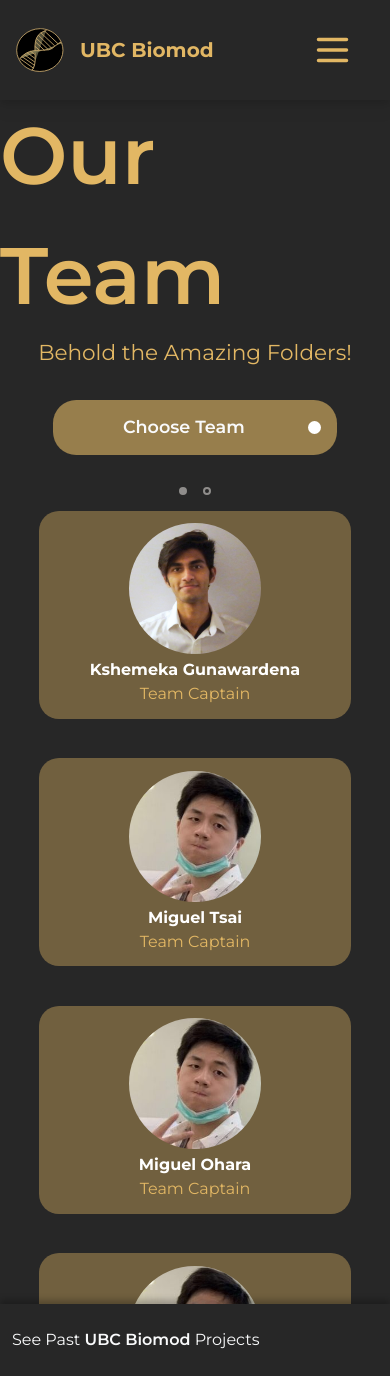
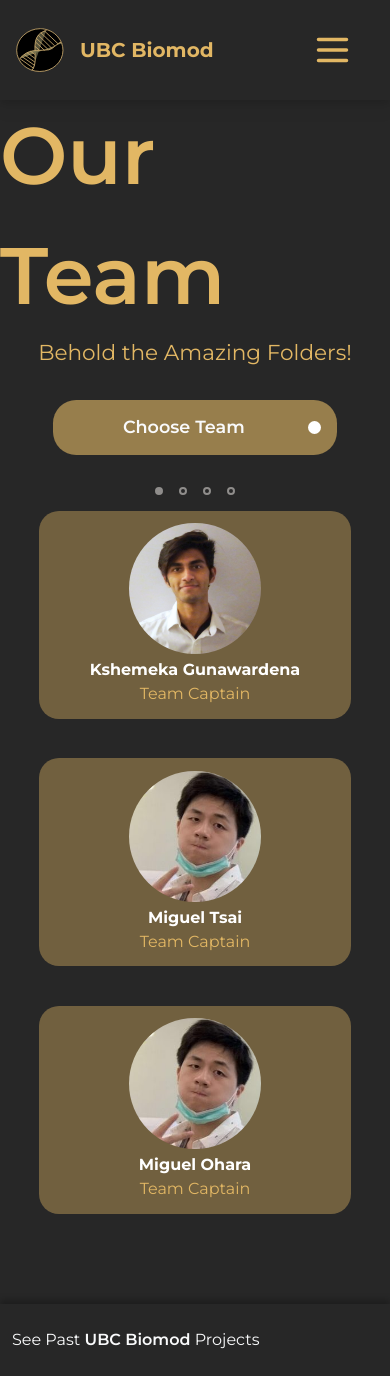
Before and after one commit to biomod2023/biomod2023, a Vue app: page /team in a window 390 px wide. Built offline with nearby package versions, Linux system fonts and the light colour scheme; some icons are missing; what vue-window-size would draw is missing.

Commit message:
max displayed members changes based on screen size

```diff
--- a/src/views/TeamView.vue
+++ b/src/views/TeamView.vue
@@ -9,9 +9,10 @@ import { teams, members } from '@/components/Member'
 import ClickDetection from '@/components/utils/ClickDetection.vue'
 
 let currIdx: Ref<number> = ref(0)
-const maxMembers = 6
+const maxMember = window.innerWidth >= 768 ? 6 : 3
+
 const handleClick = (inc: number) => {
-  let temp = (currIdx.value + inc) * maxMembers
+  let temp = (currIdx.value + inc) * maxMember
   if ((inc > 0 && temp < (members?.get(currTeam.value)?.length ?? 0)) || (inc < 0 && temp >= 0)) {
     currIdx.value += inc
     initialState.value = inc < 0 ? '-translate-x-full opacity-0' : 'translate-x-full opacity-0'
@@ -90,7 +91,7 @@ let dropDownStyle = () => mobileTeamDropDown.value ? "rounded-t-[1.45rem]" : "ro
 
       <div class="flex flex-row gap-x-[1rem] pb-[1rem]">
         <div
-          v-for="i in Math.ceil((members?.get(currTeam)?.length ?? 0) / maxMembers)"
+          v-for="i in Math.ceil((members?.get(currTeam)?.length ?? 0) / maxMember)"
           :key="i"
           :class="
             'w-[0.5rem] h-[0.5rem] rounded-full border-[#8f8d8b] border-2 ' +
@@ -131,7 +132,7 @@ let dropDownStyle = () => mobileTeamDropDown.value ? "rounded-t-[1.45rem]" : "ro
                 <ProfileCard
                   v-for="member in members
                     ?.get(currTeam)
-                    ?.slice(currIdx * maxMembers, (currIdx + 1) * maxMembers)"
+                    ?.slice(currIdx * maxMember, (currIdx + 1) * maxMember)"
                   :key="member.name + currTeam"
                   :member="member"
                   wrapper-style="w-[19.5rem] lg:w-[24rem] h-[13rem]"
@@ -143,7 +144,7 @@ let dropDownStyle = () => mobileTeamDropDown.value ? "rounded-t-[1.45rem]" : "ro
 
         <v-icon
           :class="'cursor-pointer relative bottom-[3rem] bg-transparent grow ' +
-            (currIdx == Math.ceil((members?.get(currTeam)?.length ?? 0) / maxMembers) - 1 ? 'invisible' : '')"
+            (currIdx == Math.ceil((members?.get(currTeam)?.length ?? 0) / maxMember) - 1 ? 'invisible' : '')"
           name="ri-arrow-drop-right-line"
           scale="3.5"
           fill="#8f8d8b"
```
